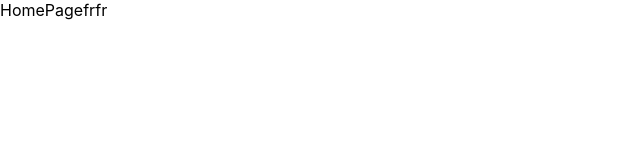
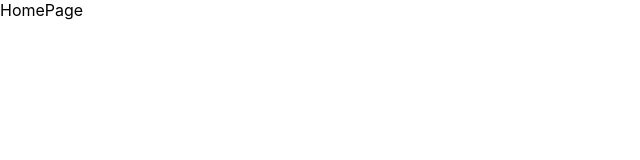
Before and after one commit to muhammadzohid0610/PROlab.ITClub.react, a React (Create React App) app: page / in a window 1280 px wide. Shown: the top 160 px of the page, without its empty margins (0-640 px from the left). Built offline with nearby package versions, Linux system fonts and the light colour scheme.

Commit message:
Home page ozgordu abubakir

```diff
--- a/src/pages/HomePage.tsx
+++ b/src/pages/HomePage.tsx
@@ -1,10 +1,8 @@
 import React from 'react'
 
 function HomePage() {
-
-
   return (
-    <div>HomePagefrfr </div>
+    <div>HomePage</div>
   )
 }
 
```
